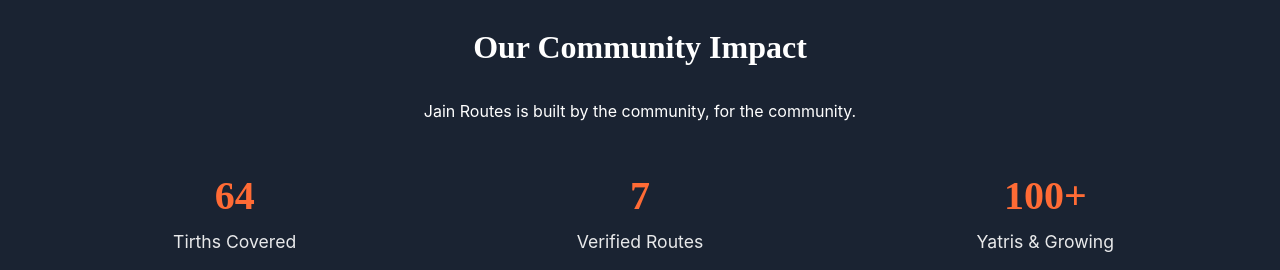
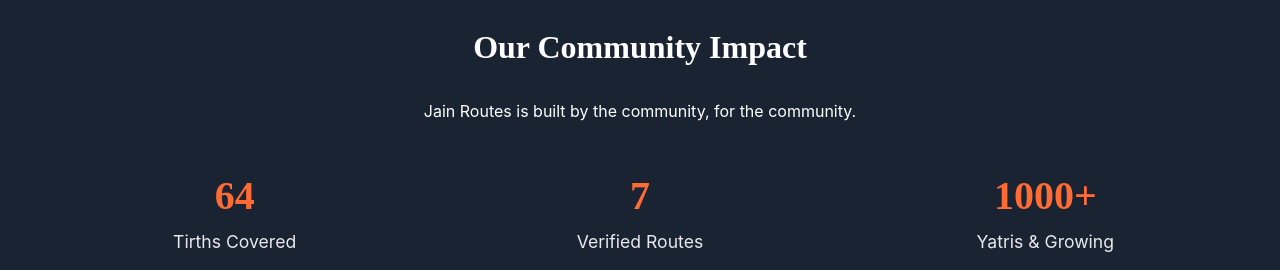
Before and after one commit to cjchirag7/jain-tirth-itineraries, a Next.js app: page / in a window 1280 px wide. Shown: the part 1919-2189 px from the top of the page. Built offline with nearby package versions, Linux system fonts and the light colour scheme.

Commit message:
Change 100+ to 1000+ yatris and growing

```diff
--- a/src/app/page.tsx
+++ b/src/app/page.tsx
@@ -159,7 +159,7 @@
               <p>Verified Routes</p>
             </div>
             <div className={styles.impactItem}>
-              <h3>100+</h3>
+              <h3>1000+</h3>
               <p>Yatris & Growing</p>
             </div>
           </div>
```
